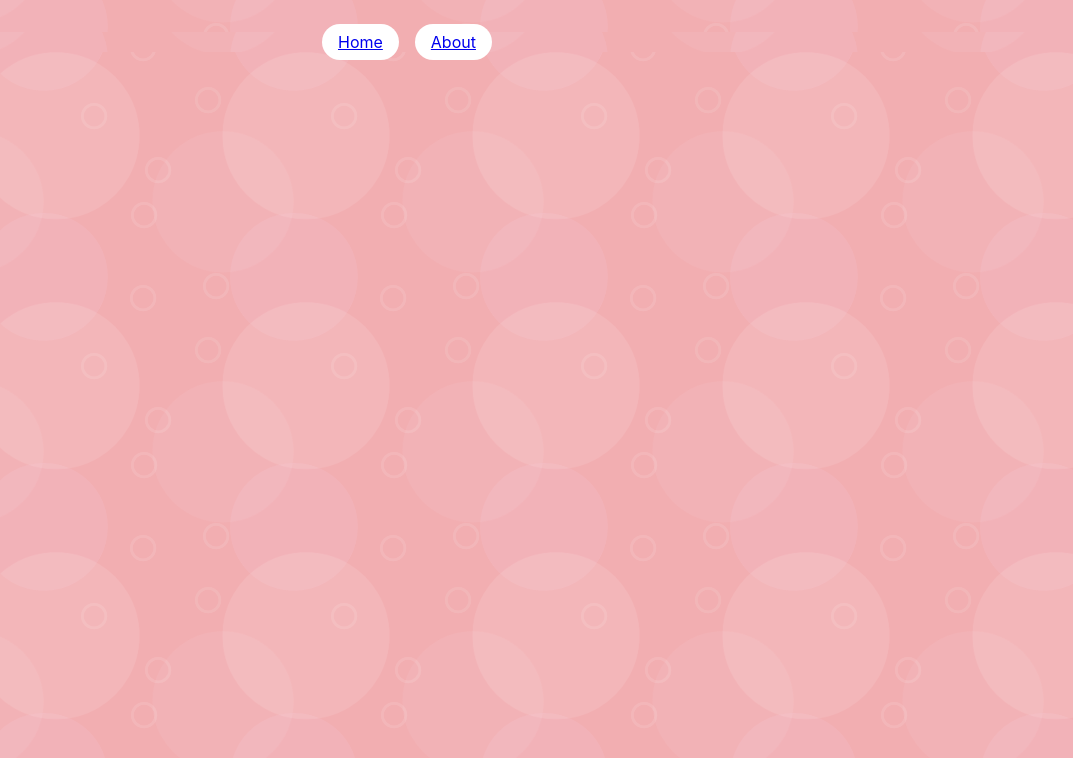
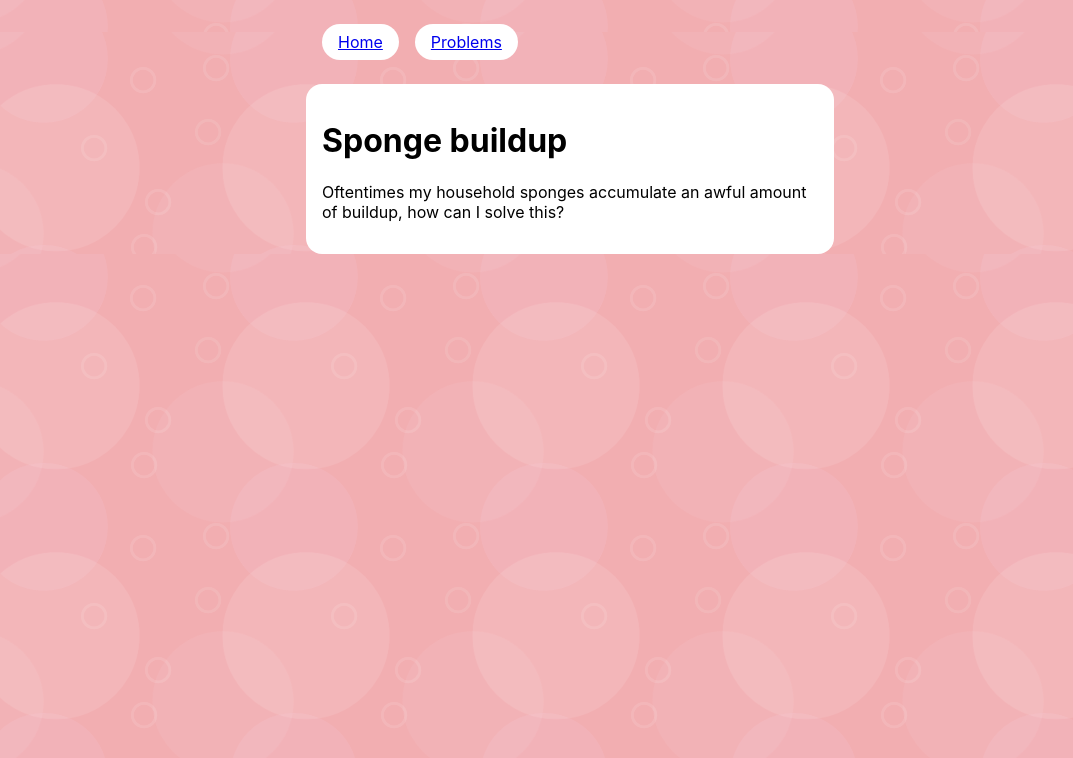
Before and after one commit to JonasHildershavn/sltn, a React (Create React App) app: page /problem/1 in a window 1280 px wide. Shown: the top 758 px of the page, without its empty margins (70-1143 px from the left). Built offline with nearby package versions, Linux system fonts and the light colour scheme.

Commit message:
Add basic ProblemView page

```diff
--- a/src/App.tsx
+++ b/src/App.tsx
@@ -1,11 +1,7 @@
-import React from "react";
-import { BrowserRouter, Link, Route, Switch } from "react-router-dom";
+import React from "react"; import {BrowserRouter, Link, Route, Switch} from "react-router-dom";
 import "./App.css";
-import { Frontpage } from "./components/Frontpage";
-
-const About = () => {
-  return <div>About</div>;
-};
+import {Frontpage} from "./components/Frontpage";
+import {ProblemView} from './components/ProblemView';
 
 function App() {
   return (
@@ -23,21 +19,19 @@ function App() {
             </Link>
           </div>
           <div>
-            <Link to="/about" className="header-item">
-              About
-            </Link>
+            <Link to="/problem/1" className=" header-item">Problems</Link>
           </div>
         </div>
         <Switch>
           <Route path="/" exact={true}>
             <Frontpage />
           </Route>
-          <Route path="/about" exact={true}>
-            <About />
+          <Route path="/problem/:problemId" exact={true}>
+            <ProblemView />
           </Route>
         </Switch>
       </div>
-    </BrowserRouter>
+    </BrowserRouter >
   );
 }
 
--- /dev/null
+++ b/src/components/ProblemView.tsx
@@ -0,0 +1,44 @@
+import React, {useEffect, useState} from 'react';
+import {useParams} from 'react-router-dom';
+
+interface Problem {
+  title: string;
+  description: string;
+}
+
+export const ProblemView = () => {
+  const {problemId} = useParams<{problemId: string}>();
+
+  const [problem, setProblem] = useState<Problem | undefined>(undefined);
+
+  const getProblem = (problemId: string) => {
+    // soon: firebase.get(problemId)
+    setProblem({
+      title: "Sponge buildup",
+      description: "Oftentimes my household sponges accumulate an awful amount of buildup, how can I solve this?",
+    });
+  };
+
+  useEffect(() => {
+    // TODO: remove this setTimeout when firebase integration is merged
+    setTimeout(() =>
+      getProblem(problemId)
+      , 1000);
+  }, [problemId]);
+
+  if (!problem) {
+    return (
+      <div className="content-wrapper">
+        <h1>Loading...</h1>
+        <p>Please wait</p>
+      </div>
+    );
+  } else {
+    return (
+      <div className="content-wrapper">
+        <h1>{problem.title}</h1>
+        <p>{problem.description}</p>
+      </div>
+    );
+  }
+};
```
